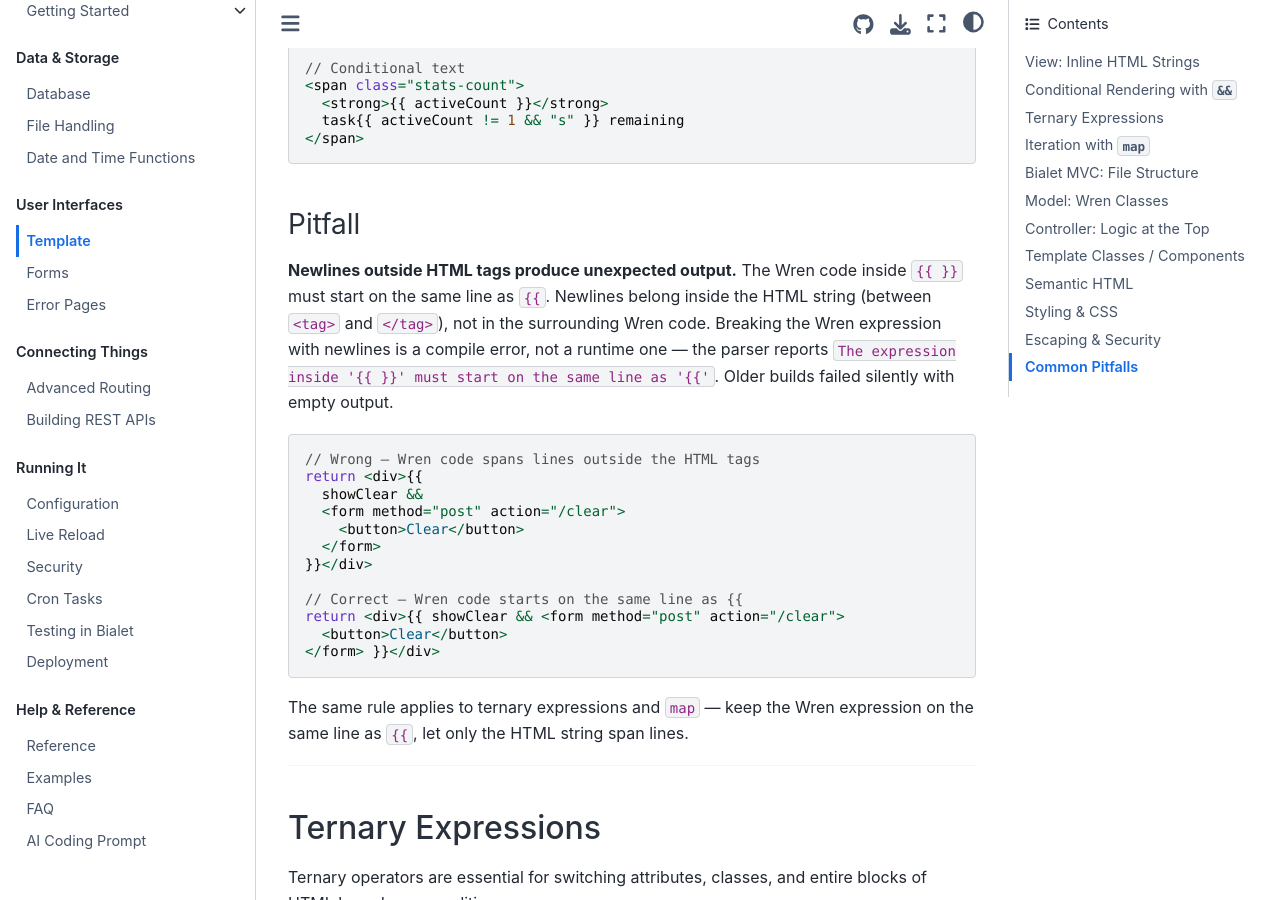
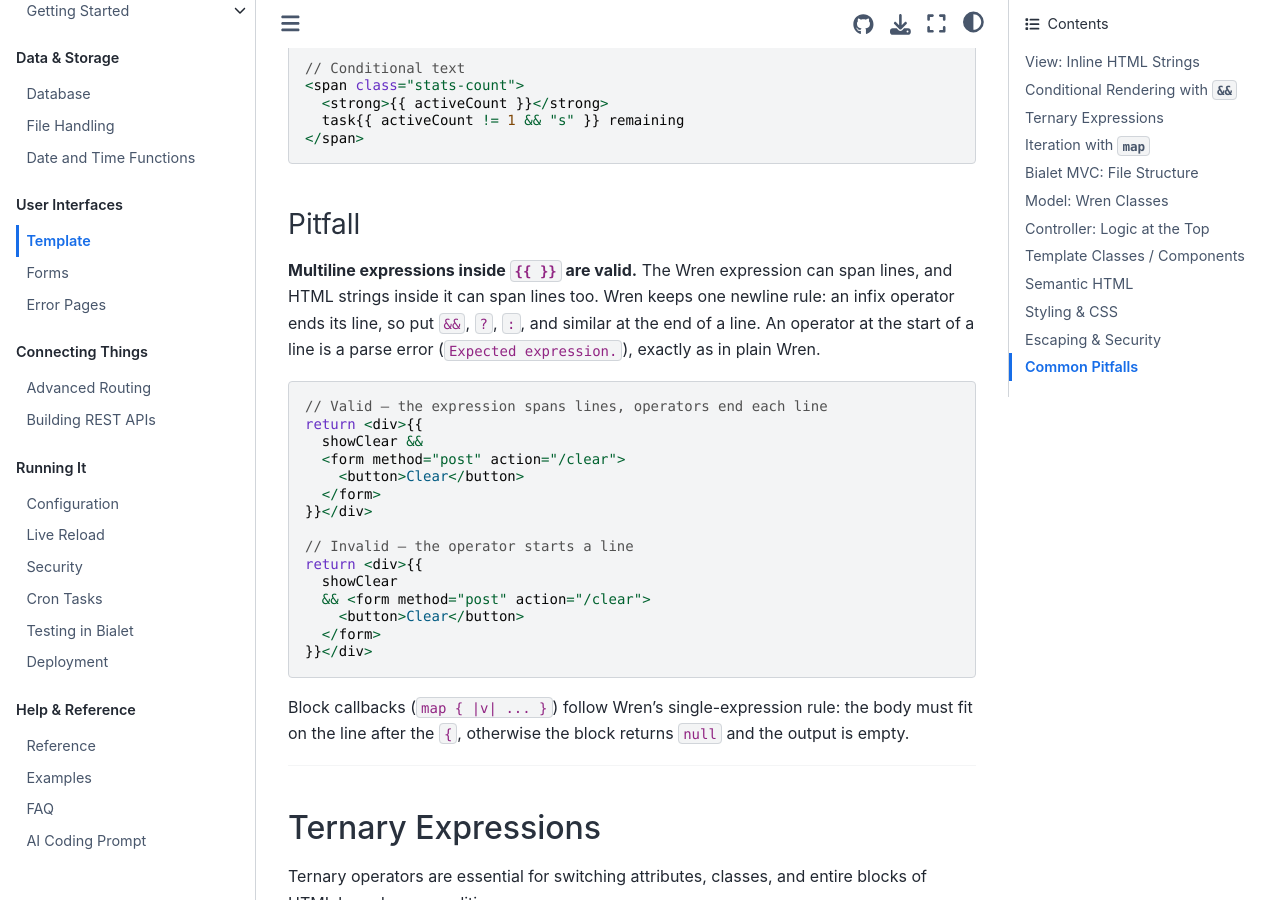
Before and after one commit to bialet/bialet, a Sphinx documentation site: the page built from docs/template.md, in a window 1280 px wide and 900 px high, scrolled down 4034 px. Built offline with Sphinx 7.4.7 and the Sphinx Book theme 1.1.4, drawn with Linux system fonts in a browser that asks for light colours; the version number could not be read and is left out; some of the changed text lies outside the part shown.

Commit message:
fix(compiler): allow multiline expressions inside {{ }}
The same-line restriction was wrong: newlines after {{ are valid Wren.
Revert the compile error and instead document the actual rule — an infix
operator must end its line, exactly as in plain Wren.

The earlier claim in template.md that this form "must start on the same
line" was inaccurate; the example it labeled Wrong actually parses fine.
Update the docs to show multiline expressions as valid, keep the nested
same-tag and lowercase-only closing-tag fixes, and swap the test for a
positive multiline case plus a leading-operator rejection case.

````diff
--- a/docs/template.md
+++ b/docs/template.md
@@ -196,16 +196,14 @@
 
 ### Pitfall
 
-**Newlines outside HTML tags produce unexpected output.** The Wren code
-inside `{{ }}` must start on the same line as `{{`. Newlines belong inside
-the HTML string (between `<tag>` and `</tag>`), not in the surrounding Wren
-code. Breaking the Wren expression with newlines is a compile error, not a
-runtime one — the parser reports
-`The expression inside '{{ }}' must start on the same line as '{{'`. Older
-builds failed silently with empty output.
+**Multiline expressions inside `{{ }}` are valid.** The Wren expression can
+span lines, and HTML strings inside it can span lines too. Wren keeps one
+newline rule: an infix operator ends its line, so put `&&`, `?`, `:`, and
+similar at the end of a line. An operator at the start of a line is a parse
+error (`Expected expression.`), exactly as in plain Wren.
 
 ```wren
-// Wrong — Wren code spans lines outside the HTML tags
+// Valid — the expression spans lines, operators end each line
 return <div>{{
   showClear &&
   <form method="post" action="/clear">
@@ -213,14 +211,18 @@
   </form>
 }}</div>
 
-// Correct — Wren code starts on the same line as {{
-return <div>{{ showClear && <form method="post" action="/clear">
-  <button>Clear</button>
-</form> }}</div>
+// Invalid — the operator starts a line
+return <div>{{
+  showClear
+  && <form method="post" action="/clear">
+    <button>Clear</button>
+  </form>
+}}</div>
 ```
 
-The same rule applies to ternary expressions and `map` — keep the Wren
-expression on the same line as `{{`, let only the HTML string span lines.
+Block callbacks (`map { |v| ... }`) follow Wren's single-expression rule: the
+body must fit on the line after the `{`, otherwise the block returns `null`
+and the output is empty.
 
 ---
 
@@ -878,11 +880,10 @@
 - **Interpolation depth:** Maximum 9 nested `{{ }}` levels.
 - **Forgetting `return`:** Without `return`, the response body is empty.
 - **`_`/`.`-prefixed files:** Private, return 403 if accessed directly.
-- **Newlines outside HTML tags in `{{ }}`:** Keep Wren code on the same line
-  as the opening `{{`. The parser rejects a leading newline with a compile
-  error; only HTML strings can span lines.
-- **Map callback is a single expression:** No multiple statements, no variable
-  declarations inside the callback.
+- **Newlines inside `{{ }}`:** The Wren expression can span lines, but an
+  infix operator must end its line — a leading operator is a parse error.
+- **Map callback is a single expression:** The body must fit on the line
+  after the `{`, otherwise the block returns `null` and renders empty.
 - **Empty lists in `map`:** Produce empty output — pair with `&&` for empty
   states.
 - **`return` terminates immediately:** Code after `return` never executes.
````
Also changed, not shown: docs/BIALET_PROMPT.md (+4 -4 lines), 5 other files.
